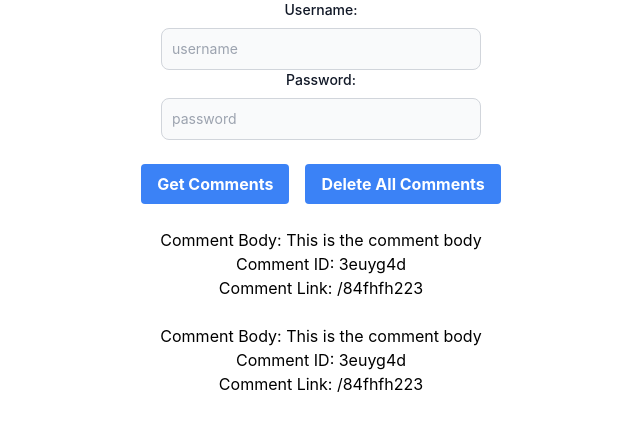
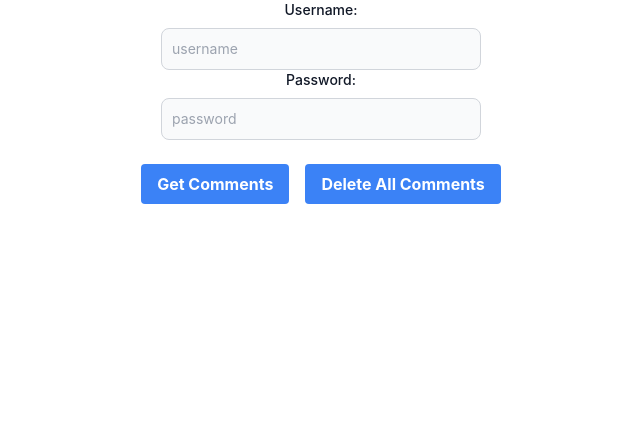
Before and after one commit to skossan/reddit-nuker-js, a Next.js app in the folder client/: page / in a window 1280 px wide. Shown: the top 430 px of the page, without its empty margins (319-959 px from the left). Built offline with nearby package versions, Linux system fonts and the light colour scheme.

Commit message:
remove RedditComment component from index

```diff
--- a/client/pages/index.tsx
+++ b/client/pages/index.tsx
@@ -7,16 +7,6 @@ const Home: NextPage = () => {
   return (
     <div>
       <UserForm />
-      <RedditComment
-        commentBody="This is the comment body"
-        commentID="3euyg4d"
-        commentLink="/84fhfh223"
-      />
-      <RedditComment
-        commentBody="This is the comment body"
-        commentID="3euyg4d"
-        commentLink="/84fhfh223"
-      />
     </div>
   );
 };
```
